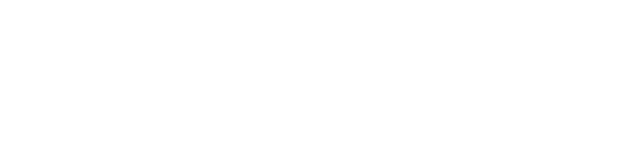
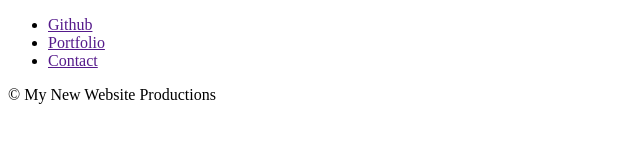
Before and after one commit to bloodfued12/portfolio-project, a plain HTML site: page index.html in a window 1280 px wide. Shown: the whole page, without its empty margins (0-640 px from the left). Drawn offline with Linux system fonts and the light colour scheme.

Commit message:
Added navbar and footer

```diff
--- a/index.html
+++ b/index.html
@@ -4,9 +4,20 @@
     <meta charset="UTF-8">
     <meta name="viewport" content="width=device-width, initial-scale=1.0">
     <title>Document</title>
-    <link rel ="assets/style.css">
+    <link rel="stylesheet" href="assets/style.css">
 </head>
 <body>
-
+    <header>
+        <section class="nav">
+            <ul>
+                <li><a href="">Github</a></li>
+                <li><a href="">Portfolio</a></li>
+                <li><a href="">Contact</a></li>
+            </ul>
+        </section>
+    </header>
+    <footer>
+        <p>&copy My New Website Productions</p>
+    </footer>
 </body>
 </html>
```
